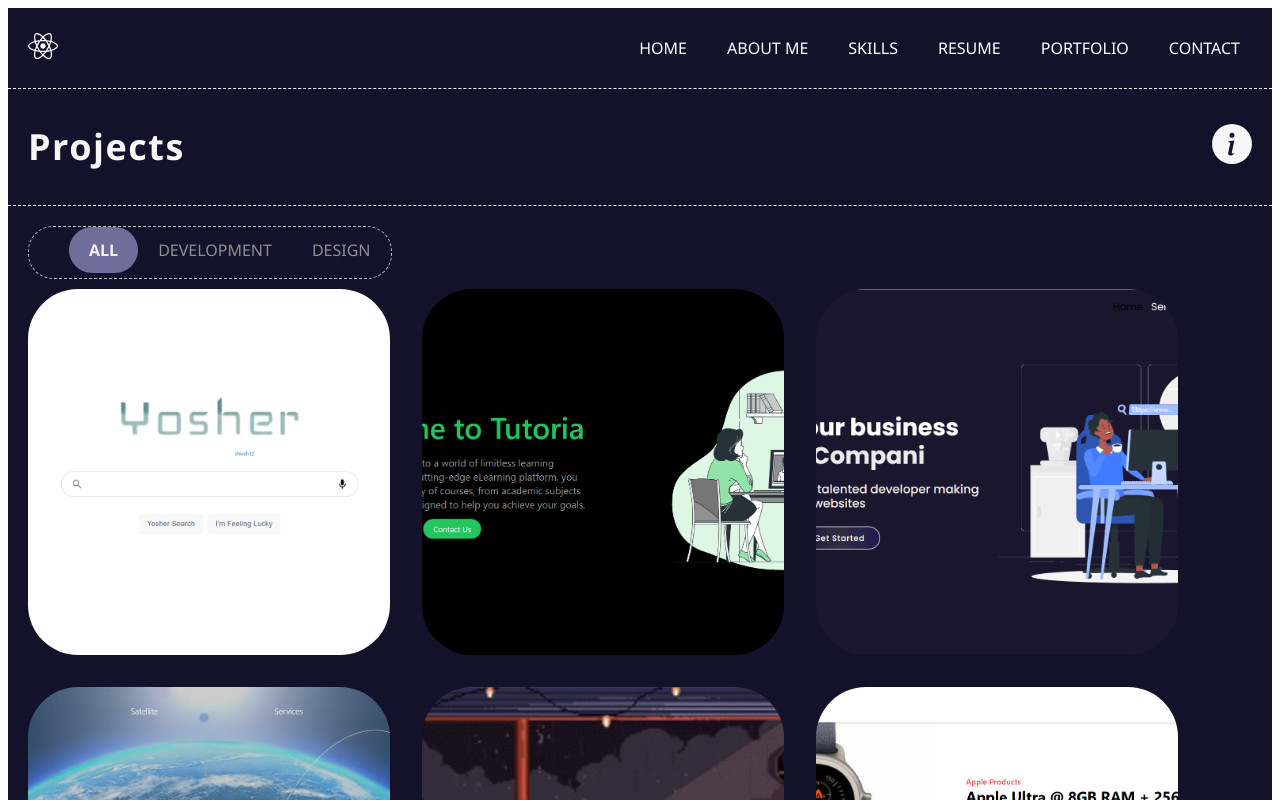
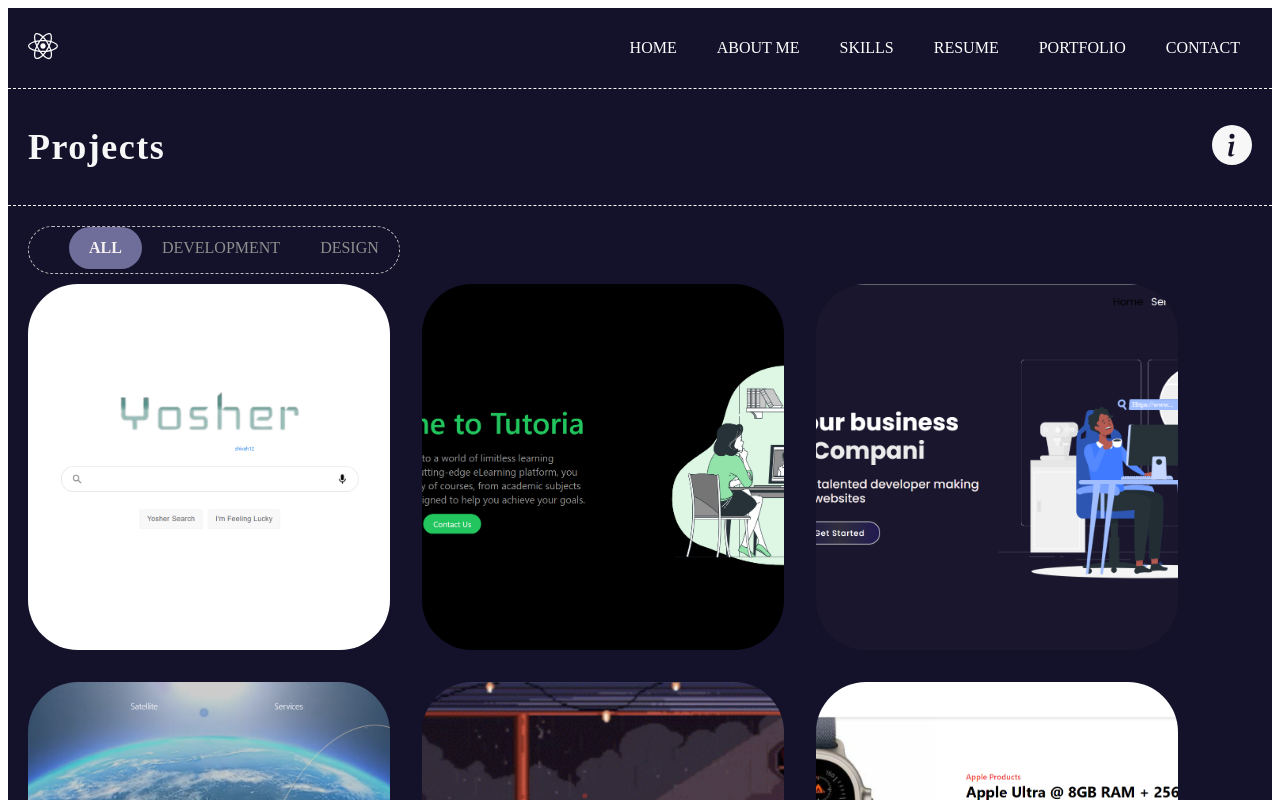
Before and after one commit to shivah12/myportfolio, a React (Create React App) app: page /portfolio in a window 1280 px wide. Shown: the top 800 px of the page. Built offline with nearby package versions, Linux system fonts and the light colour scheme.

Commit message:
App.scss

```diff
--- a/src/App.scss
+++ b/src/App.scss
@@ -4,5 +4,5 @@
     &__main-page-content{
         height: calc(100% - 80px);
     }
-    font-family: 'Segoe UI', Tahoma, Geneva, Verdana, sans-serif;
+    font-family: 'Montserrat';
 }
```
